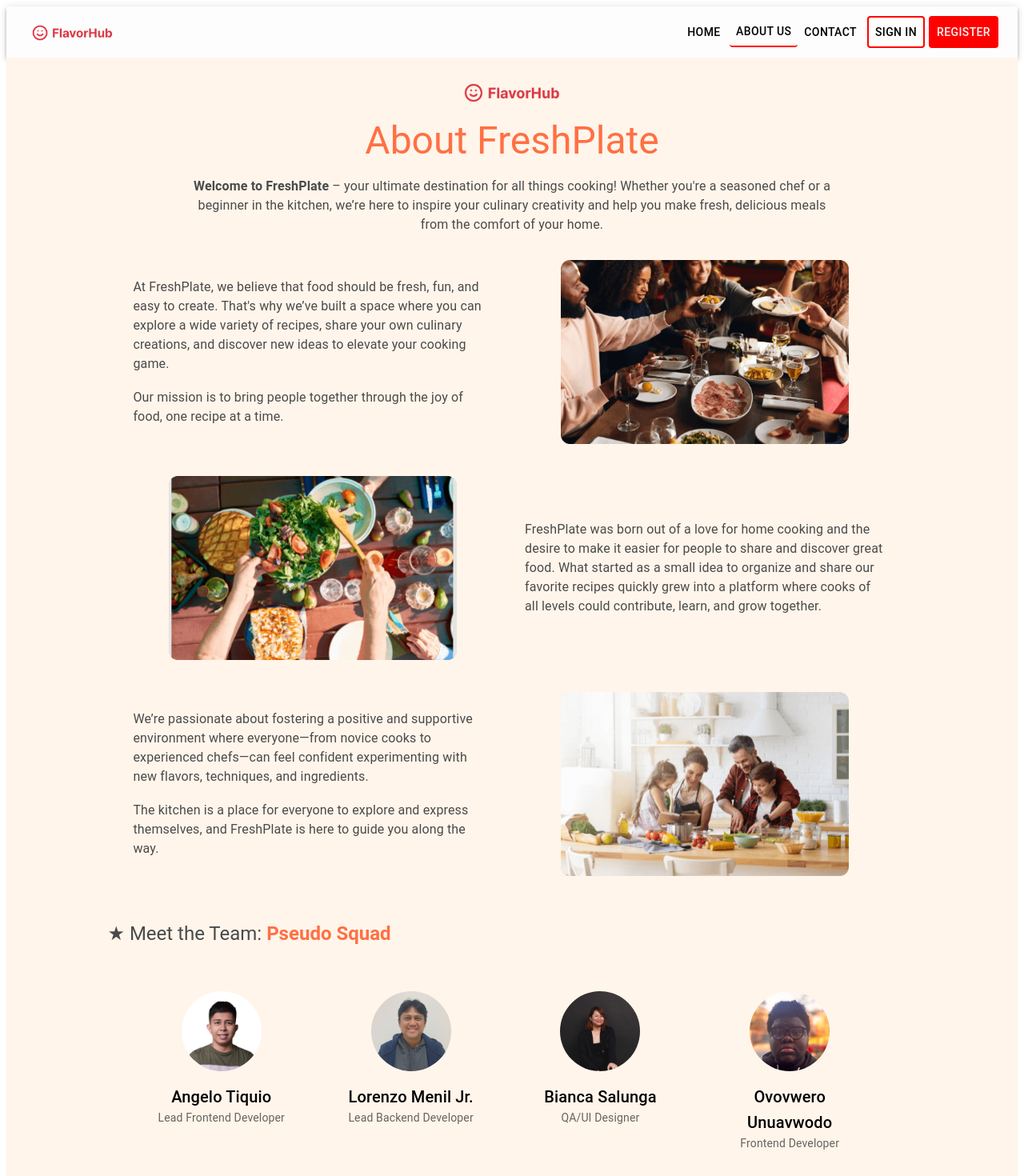
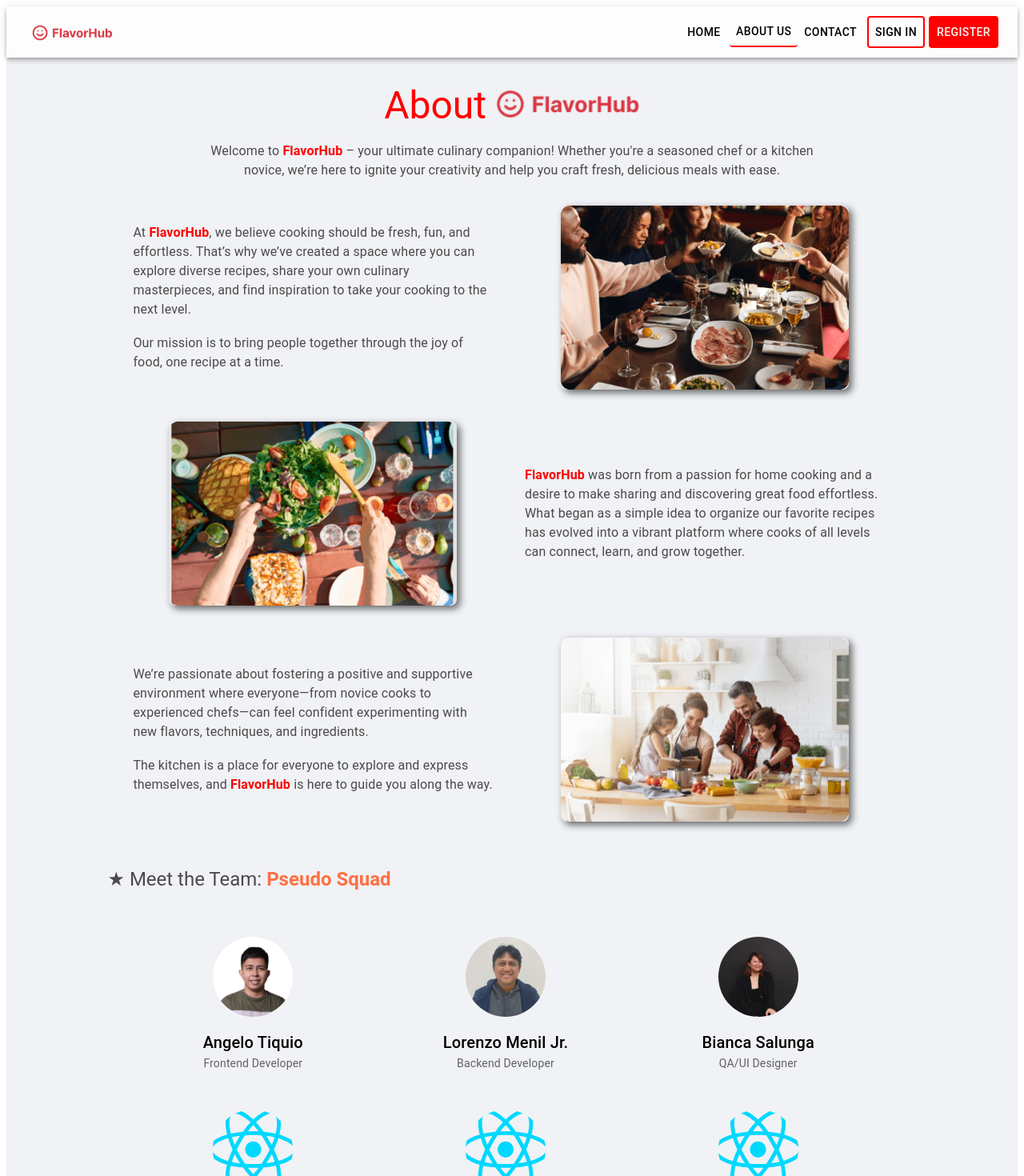
Before and after one commit to CodeBenderX/FlavorHub, a React (Vite) app in the folder client/: page /about in a window 1280 px wide. Shown: the top 1470 px of the page at 80% size. Built offline with nearby package versions, Linux system fonts and the light colour scheme.

Commit message:
Edited content and font colors

```diff
--- a/client/components/About.jsx
+++ b/client/components/About.jsx
@@ -8,28 +8,26 @@ import logo from "../src/assets/FreshPlate-logo.png"; // Import FreshPlate logo
 import aboutAngelo from "../src/assets/Aboutus-Angelo.jpg";
 import aboutLorenzo from "../src/assets/Aboutus-Lorenzo.jpg";
 import aboutBianca from "../src/assets/Aboutus-Bianca.jpeg";
-import aboutOvo from "../src/assets/Aboutus-Ovo.jpeg";
+import aboutByron from "../src/assets/react.svg";
+import aboutKunai from "../src/assets/react.svg";
+import aboutBhuvnesh from "../src/assets/react.svg";
 
 export default function AboutPage() {
   return (
     // edited the width to make it ocuppy 80% of the page contained them in div so it will contain the background
-    <div style={{ backgroundColor: "#FFF5EB" }}>
+    <div style={{ backgroundColor: "#whitesmoke" }}>
       <Box sx={{ width: "80%", margin: "auto", padding: 4 }}>
         {" "}
         {/* Full-page layout */}
-        {/* Logo Above Heading */}
-        <Box sx={{ textAlign: "center", marginBottom: 2 }}>
-          <img src={logo} alt="FreshPlate Logo" style={{ width: 120 }} />
-        </Box>
         {/* About FreshPlate Heading */}
         <Typography
           variant="h3"
           component="h1"
           gutterBottom
           align="center"
-          sx={{ color: "#FF7043" }}
+          sx={{ color: "red" }}
         >
-          About FreshPlate
+          About <img src={logo} alt="FreshPlate Logo" style={{ width: 180 }} />
         </Typography>
         <Box
           sx={{
@@ -40,10 +38,13 @@ export default function AboutPage() {
           }}
         >
           <Typography variant="body1" sx={{ color: "#4A4A4A" }}>
-            <strong>Welcome to FreshPlate</strong> – your ultimate destination
-            for all things cooking! Whether you're a seasoned chef or a beginner
-            in the kitchen, we’re here to inspire your culinary creativity and
-            help you make fresh, delicious meals from the comfort of your home.
+            Welcome to{" "}
+            <strong>
+              <span style={{ color: "red" }}>FlavorHub</span>
+            </strong>{" "}
+            – your ultimate culinary companion! Whether you're a seasoned chef
+            or a kitchen novice, we’re here to ignite your creativity and help
+            you craft fresh, delicious meals with ease.
           </Typography>
         </Box>
         {/* About FreshPlate Section */}
@@ -60,10 +61,14 @@ export default function AboutPage() {
             }}
           >
             <Typography variant="body1" sx={{ color: "#4A4A4A" }}>
-              At FreshPlate, we believe that food should be fresh, fun, and easy
-              to create. That's why we’ve built a space where you can explore a
-              wide variety of recipes, share your own culinary creations, and
-              discover new ideas to elevate your cooking game.
+              At{" "}
+              <strong>
+                <span style={{ color: "red" }}>FlavorHub</span>
+              </strong>
+              , we believe cooking should be fresh, fun, and effortless. That’s
+              why we’ve created a space where you can explore diverse recipes,
+              share your own culinary masterpieces, and find inspiration to take
+              your cooking to the next level.
             </Typography>
             <br></br>
             <Typography variant="body1" sx={{ color: "#4A4A4A" }}>
@@ -81,7 +86,12 @@ export default function AboutPage() {
               component="img"
               image={communityMeal}
               alt="Community Meal"
-              sx={{ borderRadius: "8px", maxWidth: "80%", height: "auto" }}
+              sx={{
+                borderRadius: "8px",
+                maxWidth: "80%",
+                height: "auto",
+                boxShadow: "4px 4px 10px rgba(0, 0, 0, 0.58)",
+              }}
             />
           </Grid>
 
@@ -95,7 +105,12 @@ export default function AboutPage() {
               component="img"
               image={cookingTogether}
               alt="Cooking Together"
-              sx={{ borderRadius: "8px", maxWidth: "80%", height: "auto" }}
+              sx={{
+                borderRadius: "8px",
+                maxWidth: "80%",
+                height: "auto",
+                boxShadow: "4px 4px 10px rgba(0, 0, 0, 0.58)",
+              }}
             />
           </Grid>
           <Grid
@@ -110,11 +125,14 @@ export default function AboutPage() {
             }}
           >
             <Typography variant="body1" sx={{ color: "#4A4A4A" }}>
-              FreshPlate was born out of a love for home cooking and the desire
-              to make it easier for people to share and discover great food.
-              What started as a small idea to organize and share our favorite
-              recipes quickly grew into a platform where cooks of all levels
-              could contribute, learn, and grow together.
+              <strong>
+                <span style={{ color: "red" }}>FlavorHub</span>
+              </strong>{" "}
+              was born from a passion for home cooking and a desire to make
+              sharing and discovering great food effortless. What began as a
+              simple idea to organize our favorite recipes has evolved into a
+              vibrant platform where cooks of all levels can connect, learn, and
+              grow together.
             </Typography>
           </Grid>
 
@@ -138,7 +156,9 @@ export default function AboutPage() {
             <br></br>
             <Typography variant="body1" sx={{ color: "#4A4A4A" }}>
               The kitchen is a place for everyone to explore and express
-              themselves, and FreshPlate is here to guide you along the way.
+              themselves, and <strong>
+                <span style={{ color: "red" }}>FlavorHub</span>
+              </strong>{" "} is here to guide you along the way.
             </Typography>
           </Grid>
           <Grid
@@ -151,7 +171,12 @@ export default function AboutPage() {
               component="img"
               image={familyCookingTogether}
               alt="Family Cooking Together"
-              sx={{ borderRadius: "8px", maxWidth: "80%", height: "auto" }}
+              sx={{
+                borderRadius: "8px",
+                maxWidth: "80%",
+                height: "auto",
+                boxShadow: "4px 4px 10px rgba(0, 0, 0, 0.58)",
+              }}
             />
           </Grid>
         </Grid>
@@ -176,17 +201,17 @@ export default function AboutPage() {
             spacing={2}
             justifyContent="center"
             width={"100%"}
-            sx={{ marginTop: 3, paddingX: 4}}
+            sx={{ marginTop: 3, paddingX: 4 }}
           >
             {[
               {
                 name: "Angelo Tiquio",
-                role: "Lead Frontend Developer",
+                role: "Frontend Developer",
                 image: aboutAngelo,
               },
               {
                 name: "Lorenzo Menil Jr.",
-                role: "Lead Backend Developer",
+                role: "Backend Developer",
                 image: aboutLorenzo,
               },
               {
@@ -195,13 +220,40 @@ export default function AboutPage() {
                 image: aboutBianca,
               },
               {
-                name: "Ovovwero Unuavwodo",
-                role: "Frontend Developer",
-                image: aboutOvo,
+                name: "Byron Ho",
+                role: "Backend Developer",
+                image: aboutByron,
+              },
+              {
+                name: "Kunai Chyngyzbekova",
+                role: "QA",
+                image: aboutKunai,
+              },
+              {
+                name: "Bhuvnesh Bhardwaj",
+                role: "Backend Developer",
+                image: aboutBhuvnesh,
               },
             ].map((member, index) => (
-              <Grid item xs={12} sm={6} md={3} key={index}>
-                <Box sx={{ textAlign: "center", padding: 2, borderRadius: 2 }}>
+              <Grid item xs={12} sm={6} md={4} key={index}>
+                <Box
+                  sx={{
+                    textAlign: "center",
+                    padding: 2,
+                    borderRadius: 2,
+                    opacity: 0,
+                    transform: "translateY(20px)",
+                    animation: "fadeInUp 0.6s ease-out forwards",
+                    "@keyframes fadeInUp": {
+                      "0%": { opacity: 0, transform: "translateY(20px)" },
+                      "100%": { opacity: 1, transform: "translateY(0)" },
+                    },
+                    transition: "transform 0.3s ease-in-out",
+                    "&:hover": {
+                      transform: "scale(1.05)",
+                    },
+                  }}
+                >
                   <Box
                     sx={{
                       width: 100,
```
